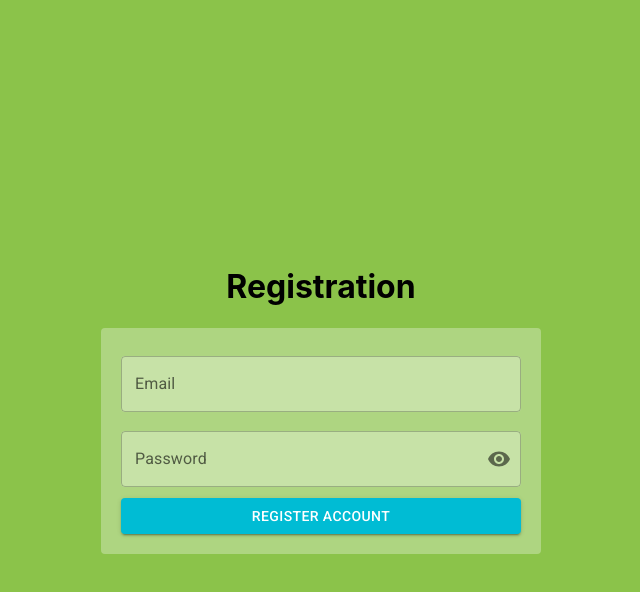
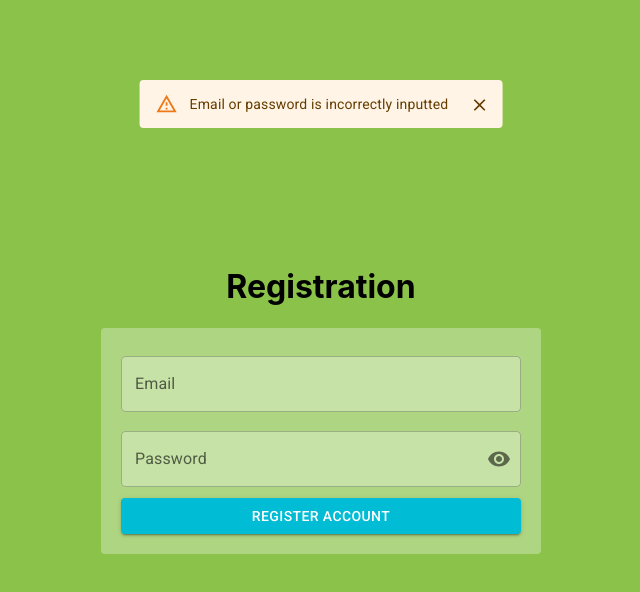
Before and after one commit to WebLabs-AB/MasterChooserApplication, a React (Create React App) app in the folder Frontend/masterfrontend/: page / in a window 1280 px wide. Both pictures are taken after a click on the button "REGISTER ACCOUNT". Shown: the top 592 px of the page, without its empty margins (319-959 px from the left). Built offline with nearby package versions, Linux system fonts and the light colour scheme.

Commit message:
"Register page is done"

```diff
--- a/Frontend/masterfrontend/src/Assets/Constants.tsx
+++ b/Frontend/masterfrontend/src/Assets/Constants.tsx
@@ -3,3 +3,5 @@ export const REQUIRED_PASSWORD_LENGTH = 8;
 export const PASSWORD_ERROR_MESSAGE = "Password must have more than 7 characters, a capital letter and a number";
 
 export const EMAIL_ERROR_MESSAGE = "Invalid email was inputted";
+
+export const SNACKBAR_REGISTER_ERROR_MSG = "Email or password is incorrectly inputted";
--- a/Frontend/masterfrontend/src/Screens/RegistrationPage.tsx
+++ b/Frontend/masterfrontend/src/Screens/RegistrationPage.tsx
@@ -1,12 +1,12 @@
 import { useState } from 'react';
-import {Container, Paper, Button, FormHelperText} from '@mui/material';
+import {Container, Paper, Button, FormHelperText, Snackbar, Alert} from '@mui/material';
 import FormControl from '@mui/material/FormControl';
 import InputLabel from '@mui/material/InputLabel';
 import { PasswordInputField } from '../Components/PasswordInputField';
 import { UsernameInputField } from '../Components/EmailInputField';
 
 import {Colors} from '../Assets/Colors';
-import { REQUIRED_PASSWORD_LENGTH, PASSWORD_ERROR_MESSAGE, EMAIL_ERROR_MESSAGE } from '../Assets/Constants';
+import { REQUIRED_PASSWORD_LENGTH, PASSWORD_ERROR_MESSAGE, EMAIL_ERROR_MESSAGE, SNACKBAR_REGISTER_ERROR_MSG } from '../Assets/Constants';
 
 export const RegistrationPage: React.FC = () => {
 
@@ -20,9 +20,20 @@ export const RegistrationPage: React.FC = () => {
     const [email, setEmail] = useState("");
     const [emailOk, setEmailOk] = useState(false);
 
+    //Used for snackbar
+    const [open, setOpen] = useState(false);
+
     // Constants
     const passwordFieldId = "outlined-adornment-password";
     const emailFieldId = "outlined-email";
+
+    const handleClose = () => {
+        setOpen(false);
+    };
+
+    const openSnackBar = () => {
+        setOpen(true);
+    };
 
     const isPasswordOk = (inputtedPassword: string): boolean => {
         const isLengthOk = inputtedPassword.length >= REQUIRED_PASSWORD_LENGTH ? true : false;
@@ -41,7 +52,7 @@ export const RegistrationPage: React.FC = () => {
     };
 
     const isEmailOk = (inputtedEmail: string): boolean  => {
-        let regex = /^(([^<>()\[\]\\.,;:\s@"]+(\.[^<>()\[\]\\.,;:\s@"]+)*)|(".+"))@((\[[0-9]{1,3}\.[0-9]{1,3}\.[0-9]{1,3}\.[0-9]{1,3}])|(([a-zA-Z\-0-9]+\.)+[a-zA-Z]{2,}))$/;
+        let regex = /^(([^<>()[\]\\.,;:\s@"]+(\.[^<>()[\]\\.,;:\s@"]+)*)|(".+"))@((\[[0-9]{1,3}\.[0-9]{1,3}\.[0-9]{1,3}\.[0-9]{1,3}])|(([a-zA-Z\-0-9]+\.)+[a-zA-Z]{2,}))$/;
 
         if(regex.test(inputtedEmail)) { // Valid email
             setEmailErrorField("");
@@ -56,44 +67,63 @@ export const RegistrationPage: React.FC = () => {
         if (event.target.value.length === 0) {
             setPasswordErrorField(""); // Null value was inputted, field is empty.
             setPassword(event.target.value);
+            setPasswordOk(false);
         }
         else{
             if(isPasswordOk(event.target.value)) {
                 setPassword(event.target.value);
                 setPasswordErrorField("");
-                setPasswordOk(true); // Inputted password is ok.
+                setPasswordOk(true);
             }
             else {
                 setPassword(event.target.value);
                 setPasswordErrorField(PASSWORD_ERROR_MESSAGE);
-                setPasswordOk(false); // Inputted password is not ok.
+                setPasswordOk(false);
             }
         }
     };
 
-    const handleInputtedEmail= () => (event: { target: { value: string }; }) => {
+    const handleInputtedEmail = () => (event: { target: { value: string }; }) => {
         if (event.target.value.length === 0){
             setEmailErrorField(""); // Null value was inputted, field is empty.
             setEmail(event.target.value);
+            setEmailOk(false);
         }
         else{
             if(isEmailOk(event.target.value)) {
                 setEmail(event.target.value);
                 setEmailErrorField("");
-                setEmailOk(true); // Inputted emnail is ok.
+                setEmailOk(true);
             }
             else {
                 setEmail(event.target.value);
                 setEmailErrorField(EMAIL_ERROR_MESSAGE);
-                setEmailOk(false); // Inputted email is not ok.
+                setEmailOk(false);
             }
+        }
+    };
+
+    const registerUser = () => {
+        if((emailOk || passwordOk) === false) {
+            openSnackBar();
+        }
+        else {
+            // Send post-request to backend
         }
     };
 
     return (
     <Container
         sx={{flex: 1, display: 'flex', flexDirection: 'column',
-        alignItems: 'center', justifyContent: 'center', width: '100vw'}}>
+        alignItems: 'center', justifyContent: 'center', width: '100vw'}}
+    >
+        <Snackbar open={open} autoHideDuration={6000} onClose={handleClose} anchorOrigin={{vertical: 'top', horizontal: 'center'}} sx={{marginTop: '7vh'}}
+        >
+            <Alert onClose={handleClose} severity="warning" sx={{ width: '100%' }}>
+                {SNACKBAR_REGISTER_ERROR_MSG}
+            </Alert>
+        </Snackbar>
+
         <h1>Registration</h1>
         <Paper
             elevation={0}
@@ -135,6 +165,7 @@ export const RegistrationPage: React.FC = () => {
             </FormControl>
 
             <Button
+                onClick={registerUser}
                 variant="contained"
                 sx={{'width': '80vw', 'maxWidth': '400px',
                 'backgroundColor': Colors.cyan,
```
